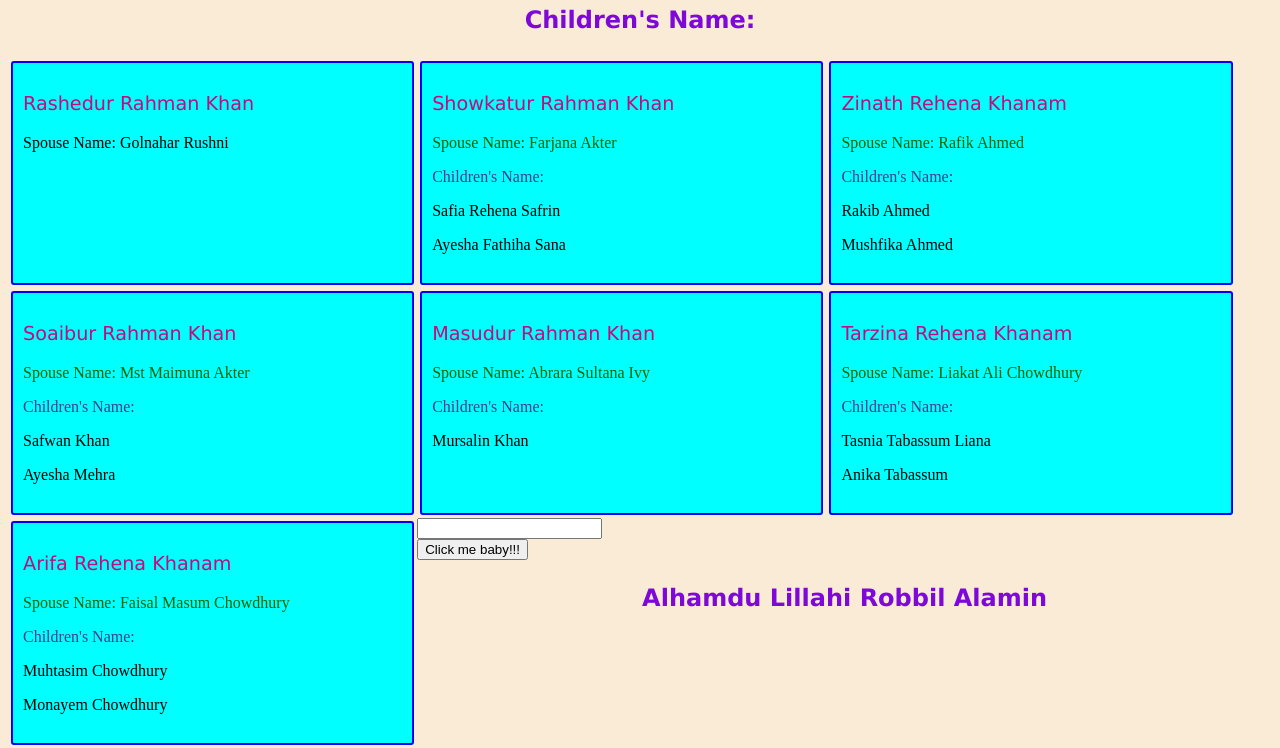
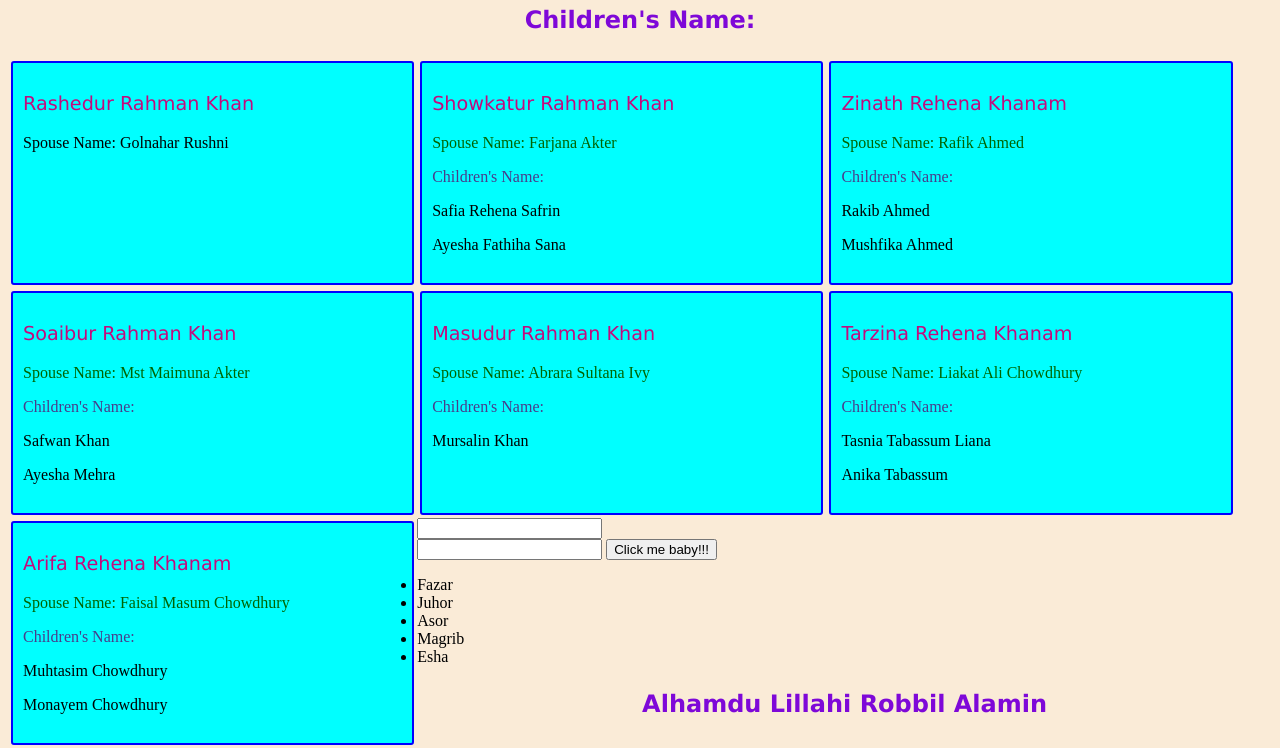
Before and after one commit to Soaib-first-website/September-sholo-duihajarbaish, a plain HTML site: page index.html in a window 1280 px wide. Shown: the part 427-1175 px from the top of the page. Drawn offline with Linux system fonts and the light colour scheme.

Commit message:
input focus & li nth-chile

```diff
--- a/index.html
+++ b/index.html
@@ -9,7 +9,7 @@
         body{background-color: antiquewhite;}
         h1{text-align: center;font-size: xx-large;color: red;border: 3px solid red;background-color: yellow;border-width: 10%;}
         h1:hover{color:indianred;font size:800px;}
-        p:hover{color:indianred;font size: 700px;}
+        .family:hover{color:indianred;font size: 700px;}
         img{width: 100%;height: 250px;}
         h2{color: indigo;}
         h3{text-align: center;columns: rgb(130, 14, 14);;}
@@ -23,6 +23,8 @@
         .child{color:darkslateblue;font-weight: 600px;}
         h3{font-family: Verdana, Geneva, Tahoma, sans-serif;font-size: x-large;color: rgb(126, 8, 216);}
         .spouse{color: darkgreen;}
+        input:focus{color: green;font-weight: 700;font-size: 15px;}
+        li:nth-child(2nd+1){background-color:chartreuse}
     </style>
 </head>
 <body>
@@ -68,10 +70,16 @@
         <p class="child">Children's Name:</P>
         <p>Muhtasim Chowdhury</p>
         <p>Monayem Chowdhury</p></div>
-
-    <input type="text">
+    <input name="email" type="text">
     <br>
+    <Input name="password" type="Text">
     <button>Click me baby!!!</button>
+    <br>
+    <ul><li>Fazar</li>
+    <li>Juhor</li>
+    <li>Asor</li>
+    <li>Magrib</li>
+    <li>Esha</li></ul>
     <h3>Alhamdu Lillahi Robbil Alamin</h3>
 </body>
 </html>
```
